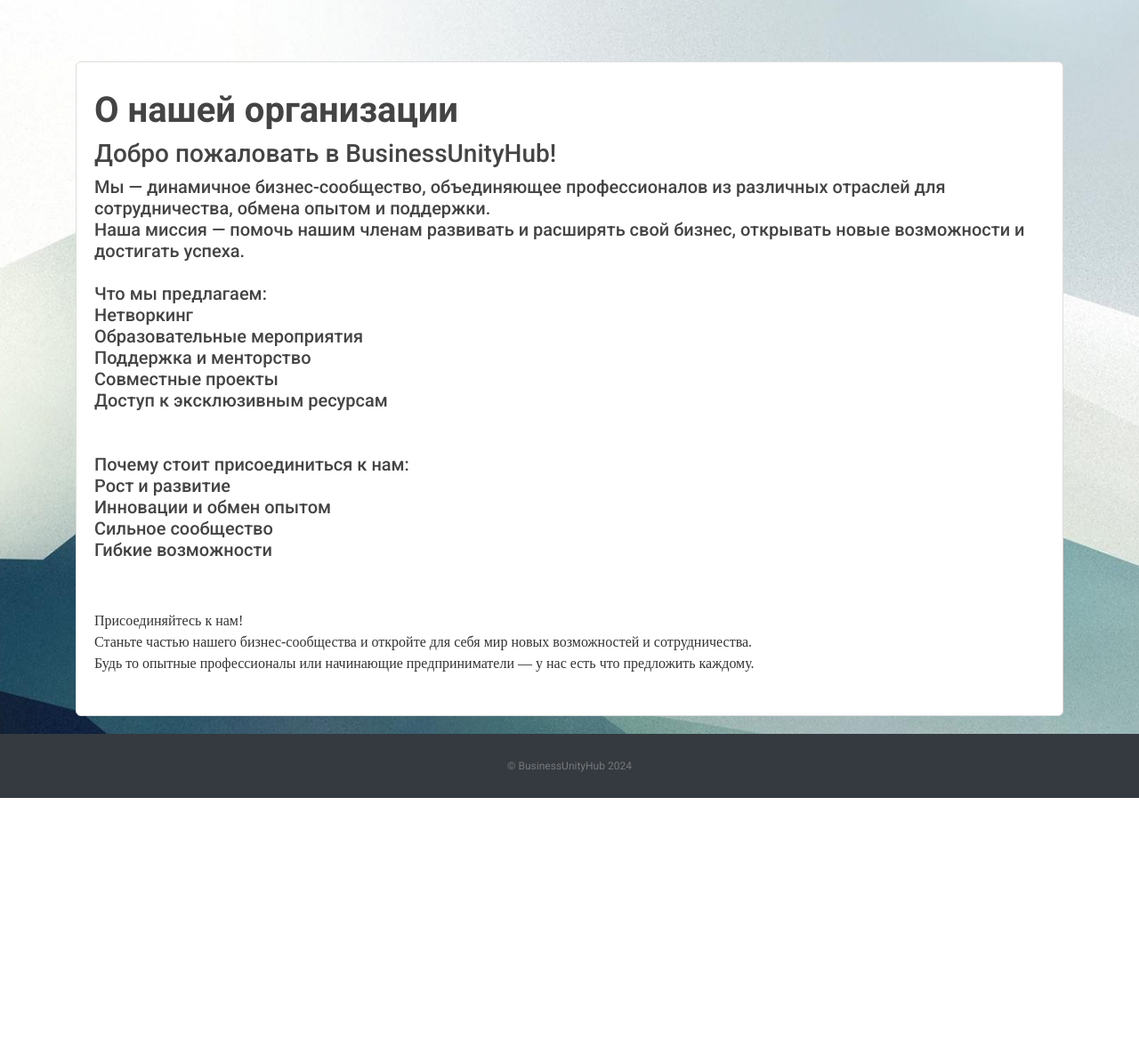
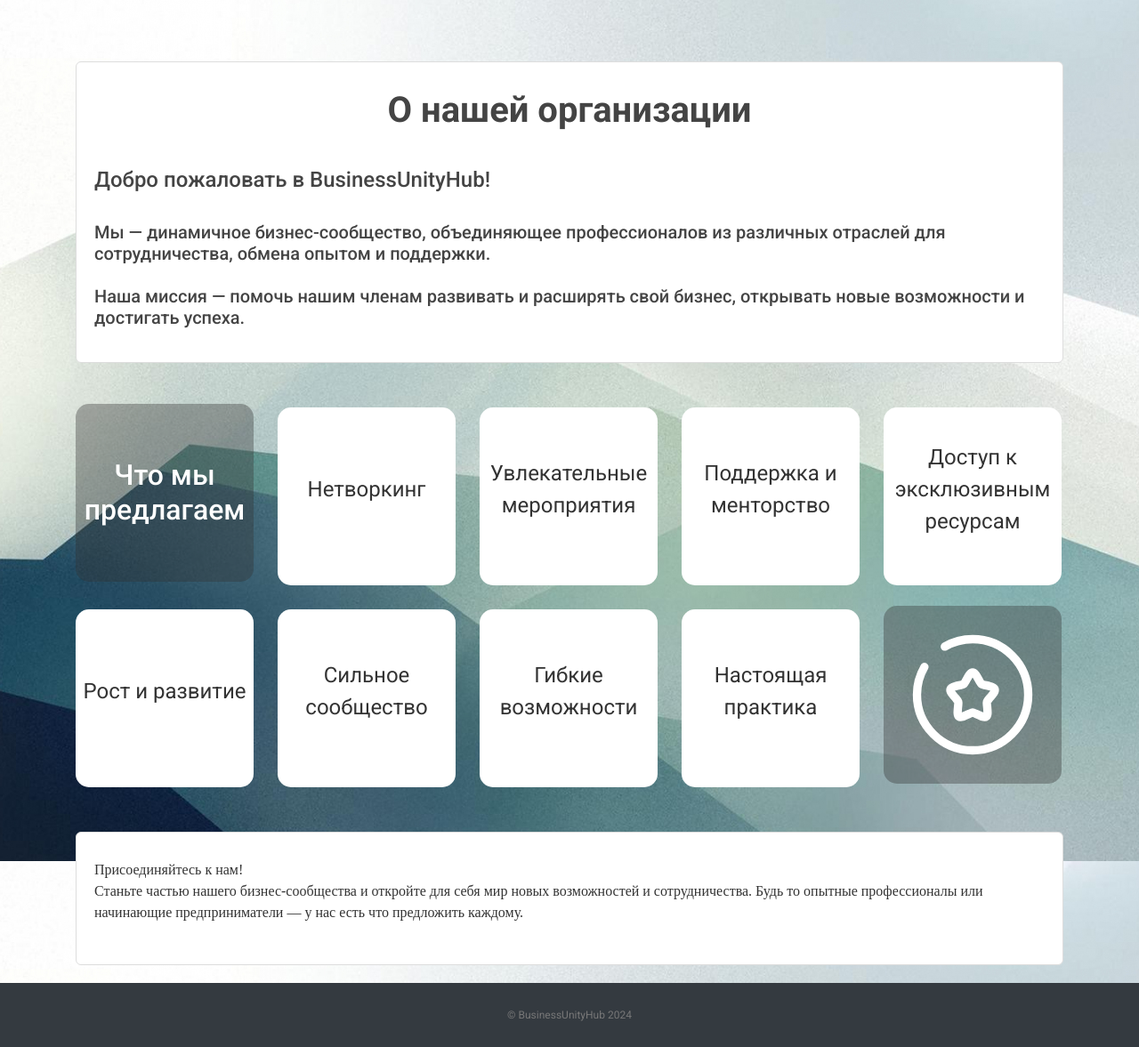
Before and after one commit to Laterner/diplom_Zaytcev, a Django app: page /about/ in a window 1280 px wide. Shown: the part 56-1233 px from the top of the page at 89% size. Before the commit the page ends 953 px from the top, so only its background shows below. Run offline with Django 5.2, Linux system fonts and the light colour scheme; some libraries are stand-ins or nearby versions.

Commit message:
update about page

```diff
--- a/static/main.css
+++ b/static/main.css
@@ -1,3 +1,7 @@
+#root {
+  --main-color: #428bca;
+}
+
 body,
 html {
  width:100%;
@@ -130,3 +134,15 @@ footer a:hover {
   color:#777;
   text-decoration: none;
 }
+
+.type_button {
+  border: none;
+  width: 100%;
+  padding: 12px 35px;
+  margin-top: 1rem;
+  background-color: #428bca;
+  color: #fff;
+  border-radius: 5px;
+  cursor: pointer;
+  font-size: 16px;
+}
--- a/vkr/templates/vkr/about.html
+++ b/vkr/templates/vkr/about.html
@@ -1,13 +1,59 @@
 {% extends "vkr/base.html" %}
 {% block content %}
+    <style>
+        .title{
+            text-align: center;
+            margin-bottom: 40px;
+        }
+        .palette{
+            display: grid;
+            place-items: center;
+            grid-template-columns: repeat(5, 200px);
+            grid-template-rows: repeat(2, 200px);
+            margin: 50px 0;
+            column-gap: 27px;
+            row-gap: 27px;
+            align-items: center;
+        }
+        .palette div{
+            background-color: white;
+            width: 100%;
+            height: 100%;
+            border-radius: 15px;
+            display: flex;
+            align-items: center
+        }
+        .palette h2{
+            padding: 5px;
+            text-align: center;
+            color: white;
+            background-color: #3333335e;
+            width: 100%;
+            height: 100%;
+            border-radius: 15px;
+            display: flex;
+            align-items: center
+        }
+        .palette p {
+            width: 100%;
+            text-align: center;
+            font-size: x-large;
+        }
+        .palette div:hover {
+            background-color: #333333;
+            color: white;
+        }
+    </style>
     <div class="content-section">
-        <h1><strong>О нашей организации</strong></h1>
-        <h3>Добро пожаловать в BusinessUnityHub!
+        <h1 class="title"><strong>О нашей организации</strong></h1>
 
-            </h3>
-        <h5>
-            Мы — динамичное бизнес-сообщество, объединяющее профессионалов из различных отраслей для сотрудничества, обмена опытом и поддержки. <br>Наша миссия — помочь нашим членам развивать и расширять свой бизнес, открывать новые возможности и достигать успеха.
+        <h4>Добро пожаловать в BusinessUnityHub!</h4>
+        <br>
+       <h5>
+            Мы — динамичное бизнес-сообщество, объединяющее профессионалов из различных отраслей для сотрудничества, обмена опытом и поддержки.
             <br><br>
+            Наша миссия — помочь нашим членам развивать и расширять свой бизнес, открывать новые возможности и достигать успеха.
+             <!-- <br><br>
             Что мы предлагаем:<br>
             Нетворкинг<br>
             Образовательные мероприятия<br>
@@ -18,14 +64,36 @@
             Рост и развитие<br>
             Инновации и обмен опытом<br>
             Сильное сообщество<br>
-            Гибкие возможности<br><br><br>
+            Гибкие возможности<br><br><br> -->
 
-            </h5>
-
-        <h7><p style="color:#333333; font-family: Italic">
-            Присоединяйтесь к нам!<br>
-            Станьте частью нашего бизнес-сообщества и откройте для себя мир новых возможностей и сотрудничества. <br>Будь то опытные профессионалы или начинающие предприниматели — у нас есть что предложить каждому.
-        </p>
+        </h5>
+        </div>
+        <div class="palette noselect">
+            <h2> Что мы предлагаем</h2>
+            <div><p> Нетворкинг </p></div>
+            <div><p> Увлекательные мероприятия </p></div>
+            <div><p> Поддержка и менторство </p></div>
+            <div><p> Доступ к эксклюзивным ресурсам </p></div>
+            <div><p> Рост и развитие </p></div>
+            <div><p> Сильное сообщество </p></div>
+            <div><p> Гибкие возможности </p></div>
+            <div><p> Настоящая практика </div>
+            <h2>
+                <svg width="200px" height="150px" viewBox="0 0 24 24" fill="none" xmlns="http://www.w3.org/2000/svg" stroke="#ffffff">
+                    <g id="SVGRepo_bgCarrier" stroke-width="0"/>
+                    <g id="SVGRepo_tracerCarrier" stroke-linecap="round" stroke-linejoin="round" stroke="#CCCCCC" stroke-width="0.048"/>
+                    <g id="SVGRepo_iconCarrier"> <path d="M10.8613 9.36335C11.3679 8.45445 11.6213 8 12 8C12.3787 8 12.6321 8.45445 13.1387 9.36335L13.2698 9.59849C13.4138 9.85677 13.4858 9.98591 13.598 10.0711C13.7103 10.1563 13.8501 10.188 14.1296 10.2512L14.3842 10.3088C15.3681 10.5314 15.86 10.6427 15.977 11.0191C16.0941 11.3955 15.7587 11.7876 15.088 12.572L14.9144 12.7749C14.7238 12.9978 14.6285 13.1092 14.5857 13.2471C14.5428 13.385 14.5572 13.5336 14.586 13.831L14.6122 14.1018C14.7136 15.1482 14.7644 15.6715 14.4579 15.9041C14.1515 16.1367 13.6909 15.9246 12.7697 15.5005L12.5314 15.3907C12.2696 15.2702 12.1387 15.2099 12 15.2099C11.8613 15.2099 11.7304 15.2702 11.4686 15.3907L11.2303 15.5005C10.3091 15.9246 9.84847 16.1367 9.54206 15.9041C9.23565 15.6715 9.28635 15.1482 9.38776 14.1018L9.41399 13.831C9.44281 13.5336 9.45722 13.385 9.41435 13.2471C9.37147 13.1092 9.27617 12.9978 9.08557 12.7749L8.91204 12.572C8.2413 11.7876 7.90593 11.3955 8.02297 11.0191C8.14001 10.6427 8.63194 10.5314 9.61581 10.3088L9.87035 10.2512C10.1499 10.188 10.2897 10.1563 10.402 10.0711C10.5142 9.98591 10.5862 9.85677 10.7302 9.59849L10.8613 9.36335Z" stroke="#ffffff" stroke-width="1.5"/> <path d="M7 3.33782C8.47087 2.48697 10.1786 2 12 2C17.5228 2 22 6.47715 22 12C22 17.5228 17.5228 22 12 22C6.47715 22 2 17.5228 2 12C2 10.1786 2.48697 8.47087 3.33782 7" stroke="#ffffff" stroke-width="1.5" stroke-linecap="round"/> </g>
+                </svg>
+            </h2>
+            <!-- <div>10</div> -->
+        </div>
+        <div class="content-section">
+            <h7>
+                <p style="color:#333333; font-family: Italic">
+                    Присоединяйтесь к нам!<br>
+                    Станьте частью нашего бизнес-сообщества и откройте для себя мир новых возможностей и сотрудничества.
+                    Будь то опытные профессионалы или начинающие предприниматели — у нас есть что предложить каждому.
+                </p>
             </h7>
         </div>
 {% endblock content %}
--- a/vkr/urls.py
+++ b/vkr/urls.py
@@ -13,7 +13,6 @@ from . import views
 
 urlpatterns = [
     path('', PostListView.as_view(), name='vkr-home'),
-    path('events/', EventListView.as_view(), name='vkr-events'),
     path('user/<str:username>', UserPostListView.as_view(), name='user-posts'),
     path('post/<int:pk>/', PostDetailView.as_view(), name='post-detail'),
     path('post/new/', PostCreateView.as_view(), name='post-create'),
@@ -21,6 +20,9 @@ urlpatterns = [
     path('post/<int:pk>/delete/', PostDeleteView.as_view(), name='post-delete'),
     path('about/', views.about, name='vkr-about'),
     path('subs/', views.subs, name='vkr-subs'),
+    path('events/', EventListView.as_view(), name='vkr-events'),
     path('active_sub/', views.active_sub, name='vkr-active_sub'),
     path('view_all_subs/', views.view_all_subs, name='vkr-view_all_subs'),
+    path('enjoy_event/<int:event_id>/', views.enjoy_event, name='vkr-enjoy_event'),
+    path('view_event_members/', views.view_event_members, name='vkr-view_event_members'),
 ]
--- a/vkr/views.py
+++ b/vkr/views.py
@@ -8,10 +8,11 @@ from django.views.generic import (
     UpdateView,
     DeleteView
 )
-from .models import Post, Event, UserSubscribe
+from .models import Post, Event, UserSubscribe, EventMembers
 from django.contrib.auth.decorators import login_required
 
 from datetime import datetime, timedelta
+
 
 def home(request):
     context = {
@@ -125,3 +126,26 @@ def active_sub(request):
 def view_all_subs(request):
     subbers = UserSubscribe.objects.all().order_by('purchase_date')
     return render(request, 'vkr/subbers.html', {'subbers': subbers})
+
+def view_event_members(request):
+    members = EventMembers.objects.all().order_by('enjoy_date')
+    return render(request, 'vkr/subbers.html', {'members': members})
+
+@login_required
+def enjoy_event(request, event_id):
+    user_id = request.user.id
+
+    try:
+      if current_event := Event.objects.get(id=event_id):
+            try:
+                if user := EventMembers.objects.get(user_id=user_id):
+                    return HttpResponse('Пользователь уже записан на данное мероприятие <a href="/events">Вернуться</a>')
+            except:
+                pass
+
+            em = EventMembers(event_id=event_id, user_id=user_id)
+            em.save()
+    except:
+      return HttpResponse('Такого курса нет <a href="/events">Вернуться</a>')
+
+    return HttpResponse('Успех <a href="/events">Вернуться</a>')
```
Also changed, not shown: vkr/models.py (+6 -1 lines), vkr/templates/vkr/event_members.html (added, +12 -0 lines), vkr/templates/vkr/events.html (+29 -1 lines), db.sqlite3, vkr/migrations/0008_eventmembers.py (added).
